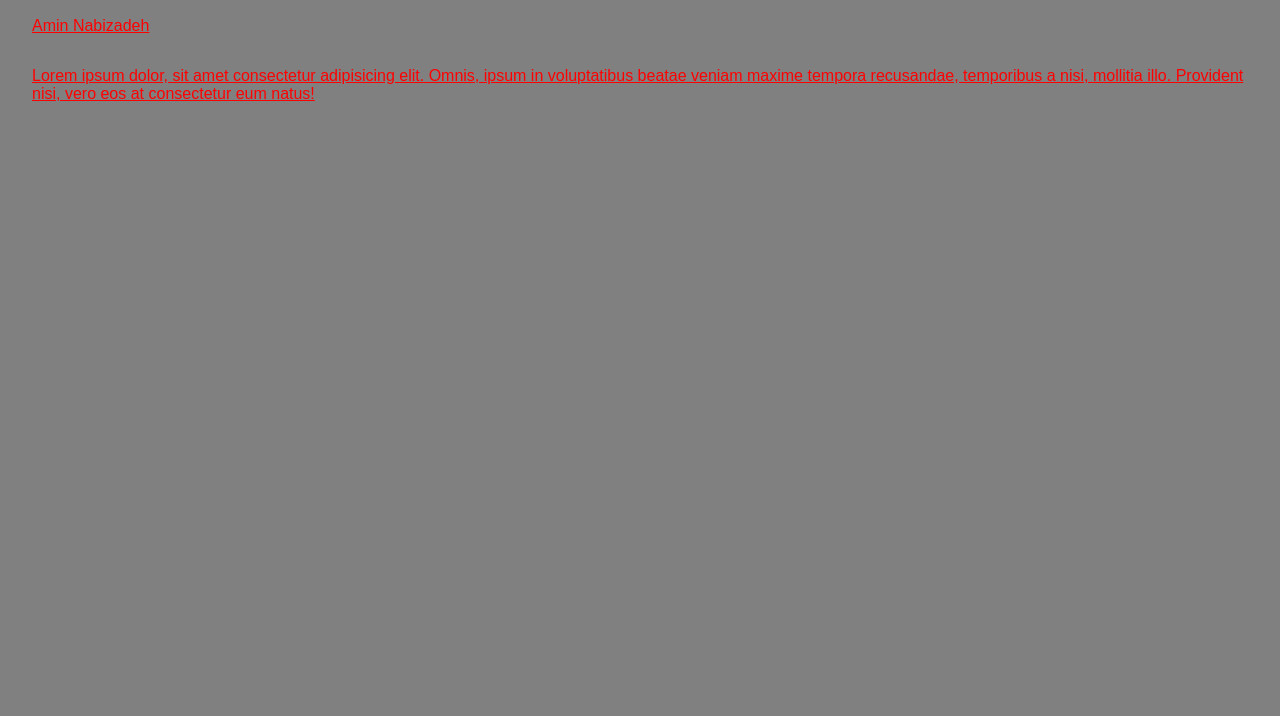
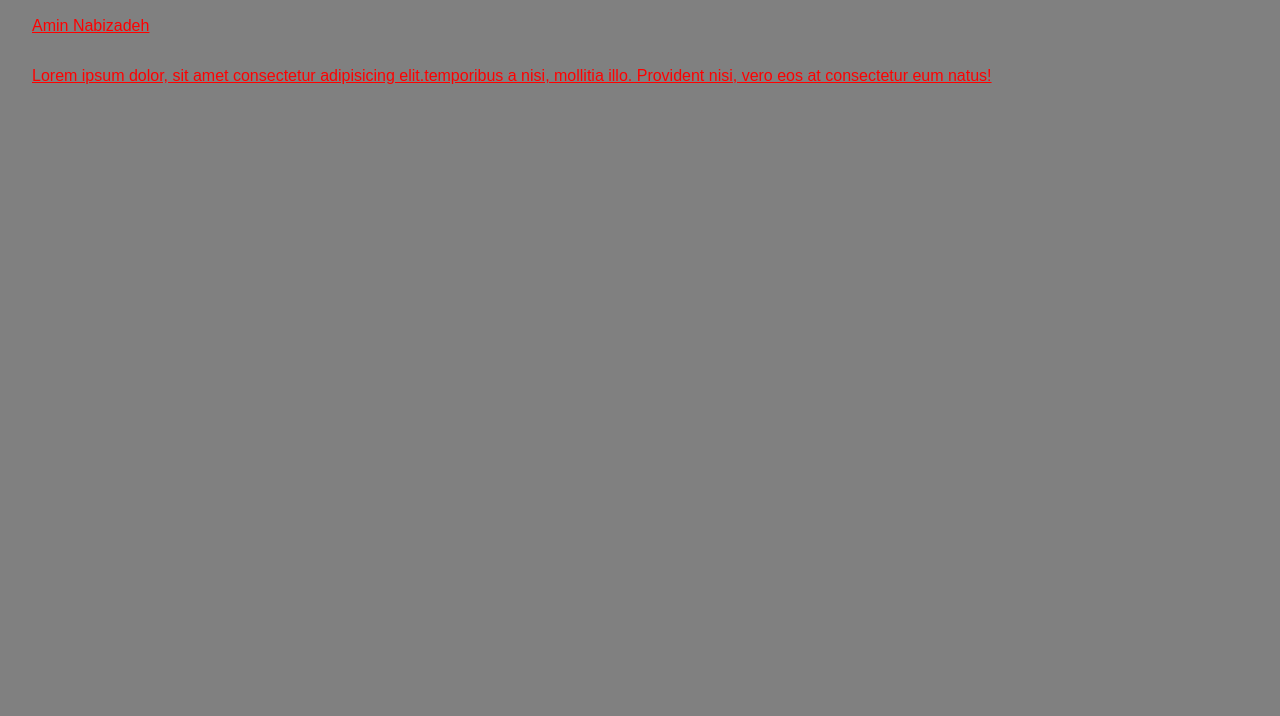
Before and after one commit to amingitdevelope/project-class, a plain HTML site: page index.html in a window 1280 px wide. Shown: the part 84-800 px from the top of the page. Drawn offline with Linux system fonts and the light colour scheme.

Commit message:
This is my new taghirat

```diff
--- a/index.html
+++ b/index.html
@@ -9,7 +9,7 @@
 <body>
     <h1>In The Name Of God</h1>
     <p>Amin Nabizadeh</p>
-    <p>Lorem ipsum dolor, sit amet consectetur adipisicing elit. Omnis, ipsum in voluptatibus beatae veniam maxime tempora recusandae, temporibus a nisi, mollitia illo. Provident nisi, vero eos at consectetur eum natus!</p>
+    <p>Lorem ipsum dolor, sit amet consectetur adipisicing elit.temporibus a nisi, mollitia illo. Provident nisi, vero eos at consectetur eum natus!</p>
 
 </body>
 </html>
```
